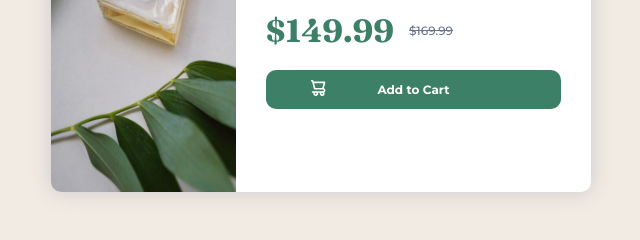
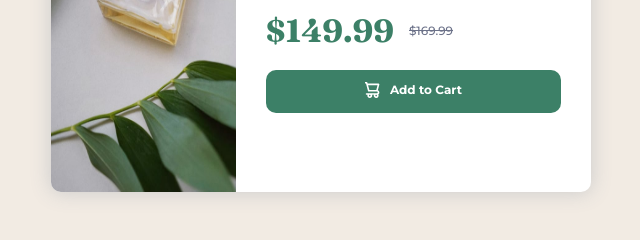
Before and after one commit to charbavito/Product_Card_Challenge, a plain HTML site: page index.html in a window 1280 px wide. Shown: the part 408-648 px from the top of the page, 319-959 px from the left. Drawn offline with Linux system fonts and the light colour scheme.

Commit message:
button fixes on HTML and CSS, update links on README

```diff
--- a/css/mainStyle.scss
+++ b/css/mainStyle.scss
@@ -5,7 +5,6 @@
     margin: 0;
     box-sizing: border-box;
     font-family: 'Montserrat', sans-serif;
-
 }
 body{
     background-color: $cream;
@@ -90,27 +89,24 @@ body{
                 text-decoration-line: line-through;
             }
         }
+
+        a{
+            text-decoration: none;
+        }
+
         button{
             font: {
                 size: 12px;
                 weight: 700;
             }
-            position: relative;
+            display: flex;
             width: 100%;
             background-color: $darkCyan;
             color: $white;
             border: none;
             border-radius: 10px;
             justify-content: center;
-
-            a{
-                text-decoration: none;
-                color: $white;
-                display: block;
-                padding: 12px;
-                width: 100%;
-                height: 100%;
-            }
+            padding: 12px;
 
             &:hover{
                 background-color: $darkGreen;
@@ -120,13 +116,7 @@ body{
 
             &:before{
                 content: url(../images/icon-cart.svg);
-                position: absolute;
-                margin: auto;
-                height: fit-content;
-                top: 0;
-                bottom: 0;
-                left: 45px;
-
+                margin-right: 10px;
             }
         }
     }
@@ -164,15 +154,9 @@ body{
                 margin-bottom: $marginBaseTextMobile;
                 font-size: 0.85em;
             }
-            button{
-                &:before{
-                    left: 70px;
-                }
-            }
         }
     }
 }
-
 
 footer{
     position: absolute;
--- a/index.html
+++ b/index.html
@@ -27,9 +27,7 @@
           <span class="newPrice">$149.99</span>
           <span class="oldPrice">$169.99</span>
         </div>
-        <button>
-          <a href="https://www.frontendmentor.io/profile/charbavito" target="_blank">Add to Cart</a>
-        </button>
+        <a href="https://www.frontendmentor.io/profile/charbavito" target="_blank"><button>Add to Cart</button></a>
       </section>
     </main>
     <footer class="attribution">
```
Also changed, not shown: css/mainStyle.css, 2 other files.
